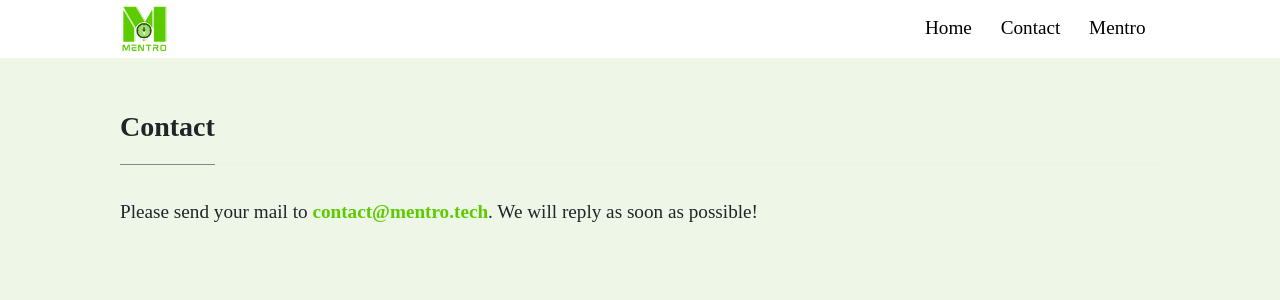
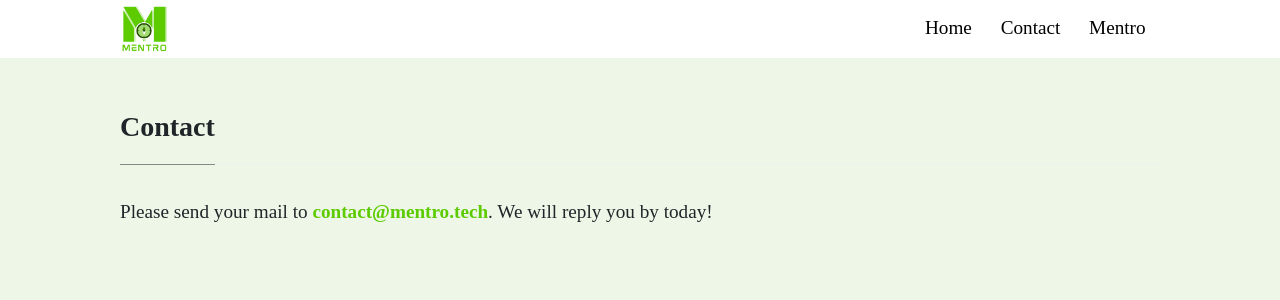
Before and after one commit to Mentro-Org/Mentro-Community-Blog, a Jekyll site: the page built from _pages/contact.md, in a window 1280 px wide and 900 px high. Shown: the top 300 px of the window. Built offline with Jekyll 4.4.1, drawn with Linux system fonts in a browser that asks for light colours; nearby versions of some CDN libraries; some web fonts are replaced.

Commit message:
updated the reply message

```diff
--- a/_pages/contact.md
+++ b/_pages/contact.md
@@ -5,4 +5,4 @@ permalink: "/contact.html"
 
 <!-- @format -->
 
-<p class="mb-4" style= "height: 70vh">Please send your mail to <b>{{site.email}}</b>. We will reply as soon as possible!</p>
+<p class="mb-4" style= "height: 70vh">Please send your mail to <b>{{site.email}}</b>. We will reply you by today!</p>
```
